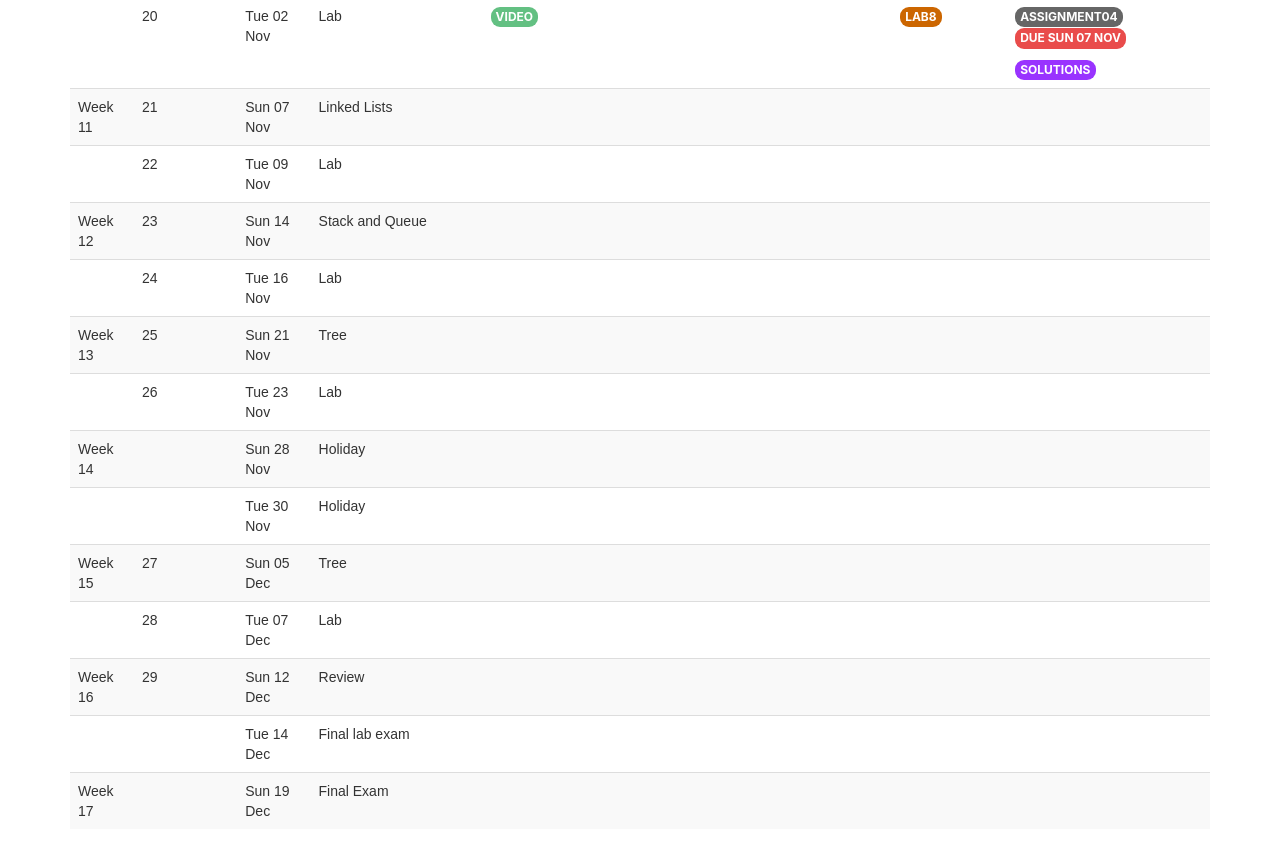
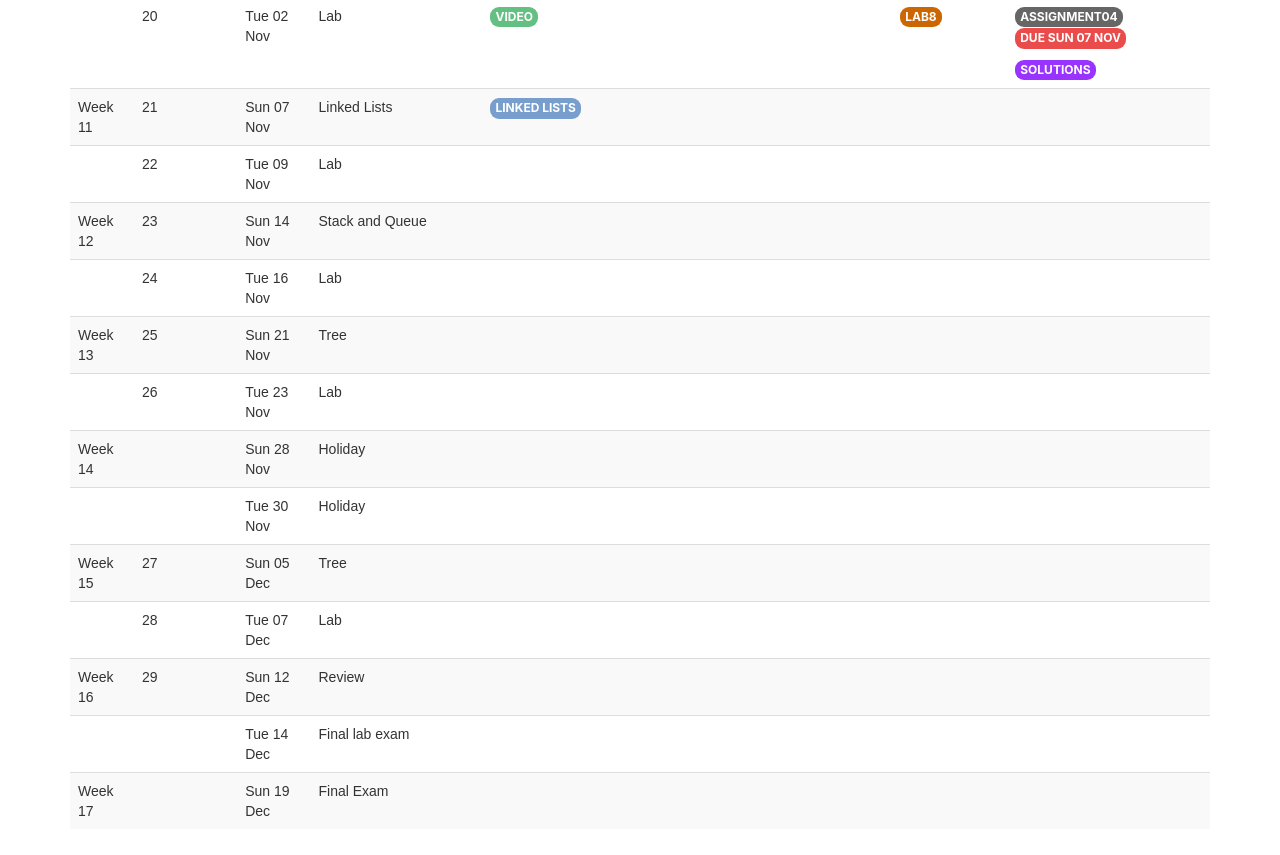
Before and after one commit to salrehaili/salrehaili.github.io, a website: page fa21/CS211/index.html in a window 1280 px wide. Shown: the part 1690-2545 px from the top of the page. Drawn offline with nearby package versions, Linux system fonts and the light colour scheme; some packages are replaced by stand-ins of ours.

Commit message:
Linked Lists

```diff
--- a/fa21/CS211/index.html
+++ b/fa21/CS211/index.html
@@ -871,6 +871,7 @@ Sun 07 Nov
 Linked Lists
 </td><td>
 <!--slides-->
+<a href="./assets/docs/part6_linked_lists.pdf" target="_blank"><strong class="label label-lecture">Linked Lists</strong></a>
 </td><td>
 <!--Reading-->
 </td><td>
```
Also changed, not shown: 1 other file.
